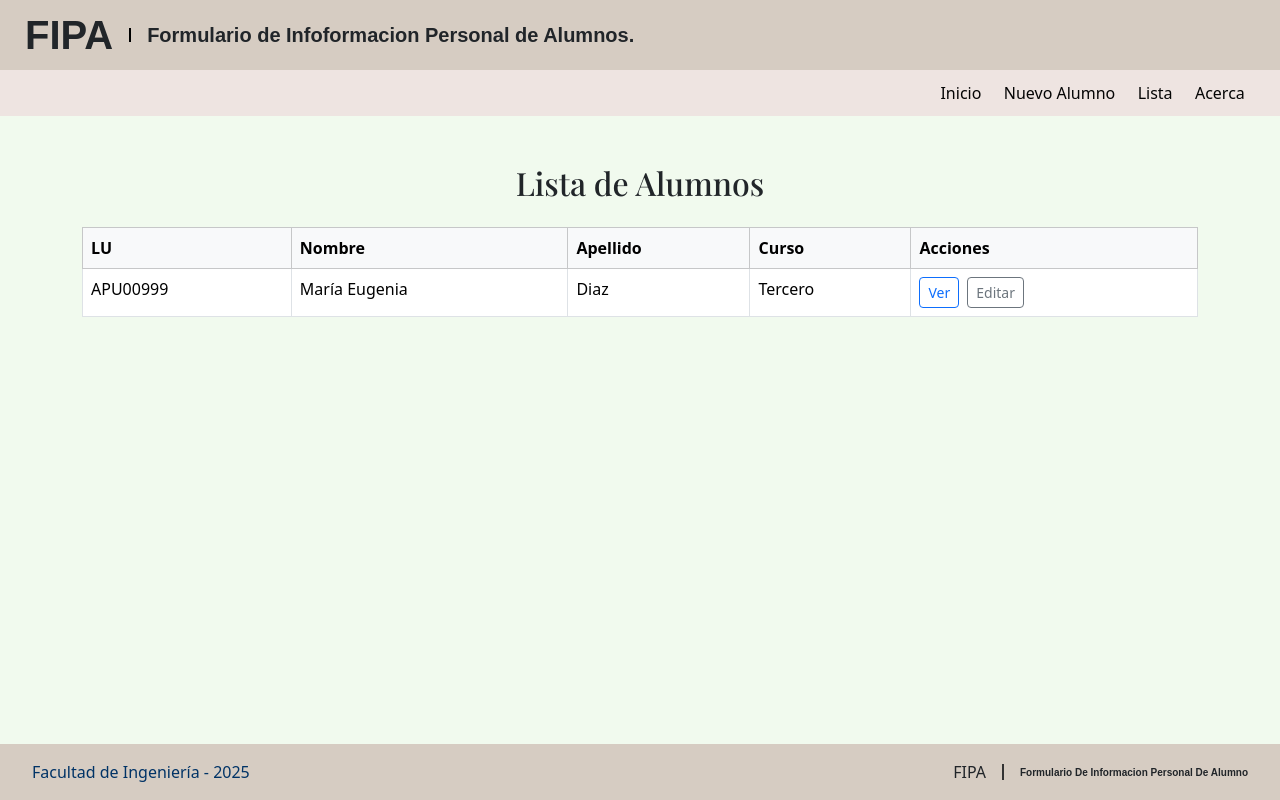
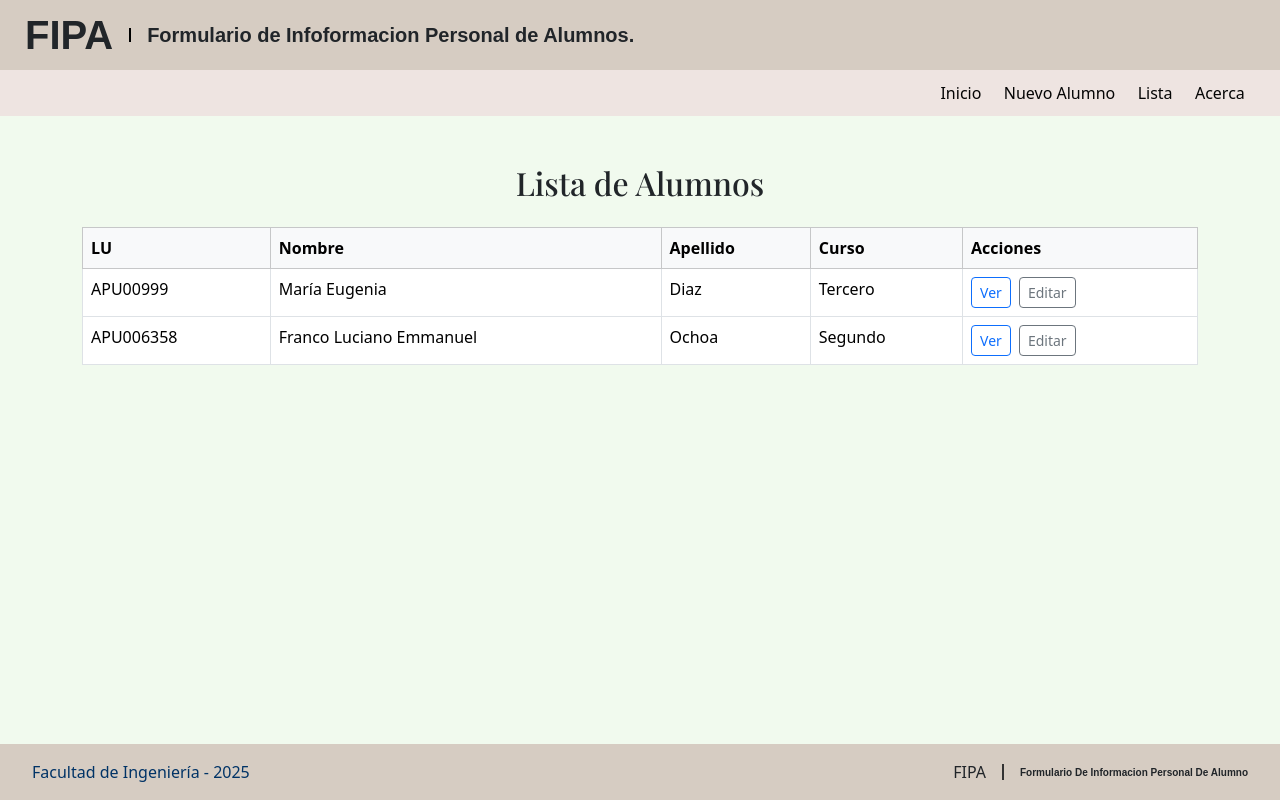
Before and after one commit to Franco46-ochoa/pv_tp5_grupo1, a React (Vite) app: page /alumnos in a window 1280 px wide. Built offline with nearby package versions, Linux system fonts and the light colour scheme.

Commit message:
Agregado de alumno en la lista

```diff
--- a/src/Components/AlumnosContext.jsx
+++ b/src/Components/AlumnosContext.jsx
@@ -12,6 +12,15 @@ const AlumnosProvider = ({ children }) => {
       email: 'mariadiaz@mail.com',
       domicilio: 'Av. Congreso 125',
       telefono: '3884895999',
+    },
+    {
+      id: 'APU006358',
+      nombre: 'Franco Luciano Emmanuel ',
+      apellido: 'Ochoa',
+      curso: 'Segundo',
+      email: '46323573@fi.unju.edu.ar',
+      domicilio: 'B°3 de Agosto Los Huaicos',
+      telefono: '3885177976',
     },
   ]);
 
```
